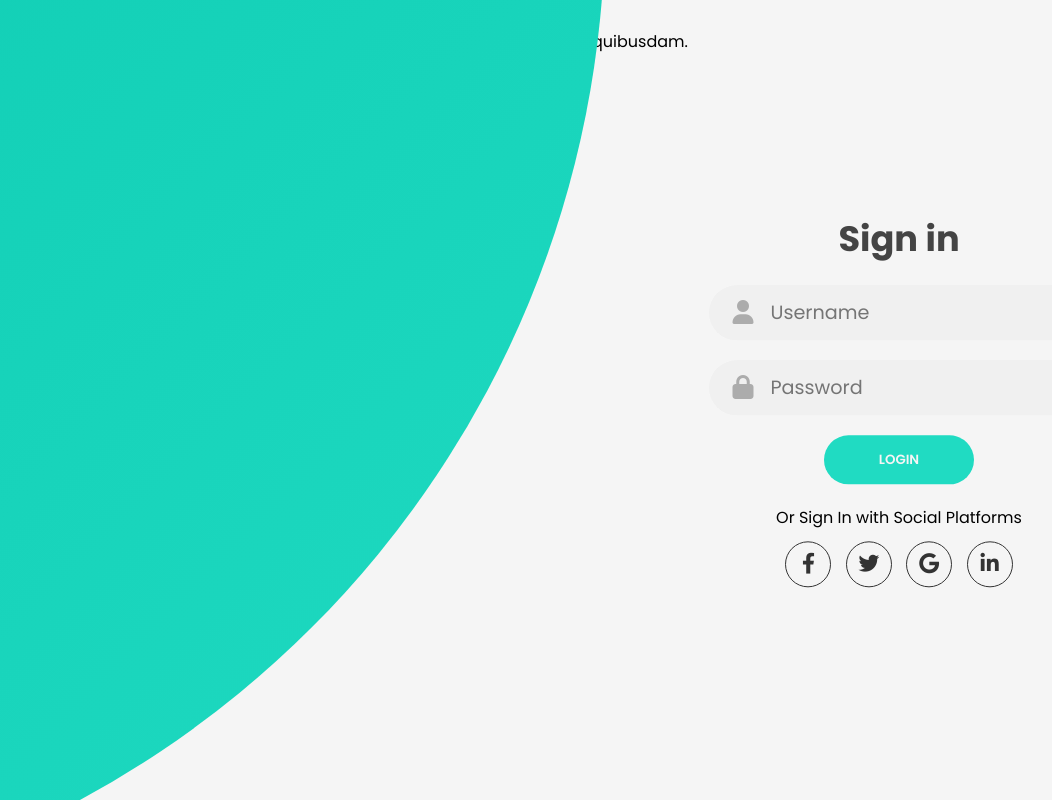
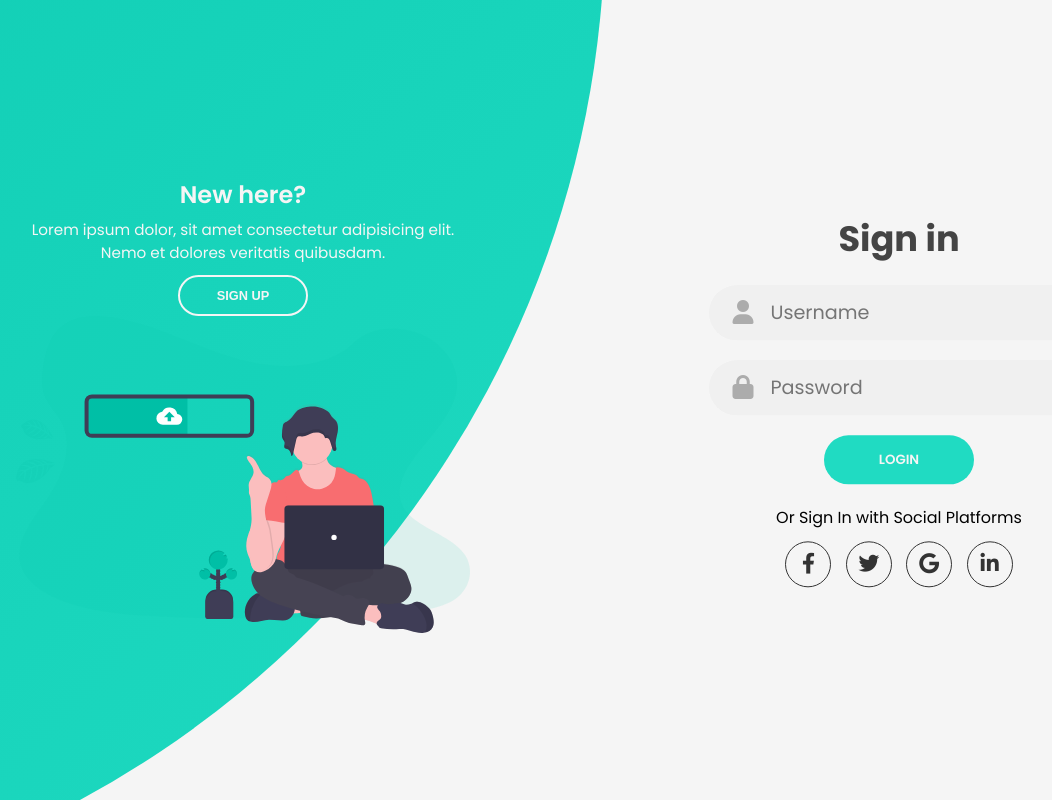
Before and after one commit to hereisletticia/signin-signup, a plain HTML site: page index.html in a window 1280 px wide. Shown: the whole page, without its empty margins (61-1113 px from the left). Drawn offline with Linux system fonts and the light colour scheme.

Commit message:
5th commit: index and style READY. GOING TO JS

```diff
--- a/index.html
+++ b/index.html
@@ -119,8 +119,10 @@
             </div>
         </div>
 
-        <!-- PANELS -->
-        <div class="panels-container"></div>
+    <!-- PANELS -->
+    <div class="panels-container">
+
+        <!-- LEFT PANEL -->
         <div class="panel left-panel">
             <div class="content">
                 <h3>New here?</h3>
@@ -130,8 +132,25 @@
                 <button class="btn transparent" id="sign-up-button">Sign Up</button>
             </div>
 
-            <img src="" alt="laptop laptop-girl" class="image">
+            <img src="./img/log.svg" alt="laptop" class="image">
+
         </div>
+
+        <!-- RIGHT PANEL -->
+        <div class="panel right-panel">
+            <div class="content">
+                <h3>One of us</h3>
+                <p>
+                    Lorem ipsum dolor, sit amet consectetur adipisicing elit. Nemo et dolores veritatis quibusdam.
+                </p>
+                <button class="btn transparent" id="sign-in-button">Sign In</button>
+            </div>
+
+            <img src="./img/register.svg" alt="laptop" class="image">
+
+        </div>
+
+    </div>
     </section>
 
     <script src="app.js"></script>
--- a/style.css
+++ b/style.css
@@ -37,6 +37,7 @@ input {
     background-image: linear-gradient(-45deg, #20dbc2 0%, #00bfa6 100%);
     transform: translateY(-50%);
     border-radius: 50%;
+    z-index: 6;
 }
 
 form {
@@ -149,6 +150,7 @@ form {
     transform: translate(-50%, -50%);
     display: grid;
     grid-template-columns: 1fr;
+    z-index: 5;
 }
 
 form.sign-in-form {
@@ -159,3 +161,66 @@ form.sign-up-form {
     z-index: 1;
     opacity: 0;
 }
+
+/* PANELS */
+
+.image {
+    width: 100%;
+}
+
+.panels-container {
+    position: absolute;
+    width: 100%;
+    height: 100%;
+    top: 0;
+    left: 0;
+    display: grid;
+    grid-template-columns: repeat(2, 1fr);
+}
+
+.panel {
+    display: flex;
+    flex-direction: column;
+    align-items: center;
+    justify-content: center;
+    text-align: center;
+    z-index: 7;
+}
+
+.left-panel {
+    padding: 3rem 17% 2rem 12%;
+}
+
+.right-panel {
+    padding: 3rem 12% 2rem 17%;
+}
+
+.panel .content {
+    color: #f5f5f5;
+}
+
+.panel h3 {
+    font-weight: 600;
+    line-height: 1;
+    font-size: 1.5rem;
+}
+
+.panel p {
+    font-size: .95rem;
+    padding: .7rem 0;
+}
+
+.btn.transparent {
+    margin: 0;
+    background: none;
+    border: 2px solid #f5f5f5;
+    width: 130px;
+    height: 41px;
+    font-weight: 600;
+    font-size: .8rem;
+}
+
+.right-panel .content,
+.right-panel .image {
+    transform: translateX(800px);
+}
```
